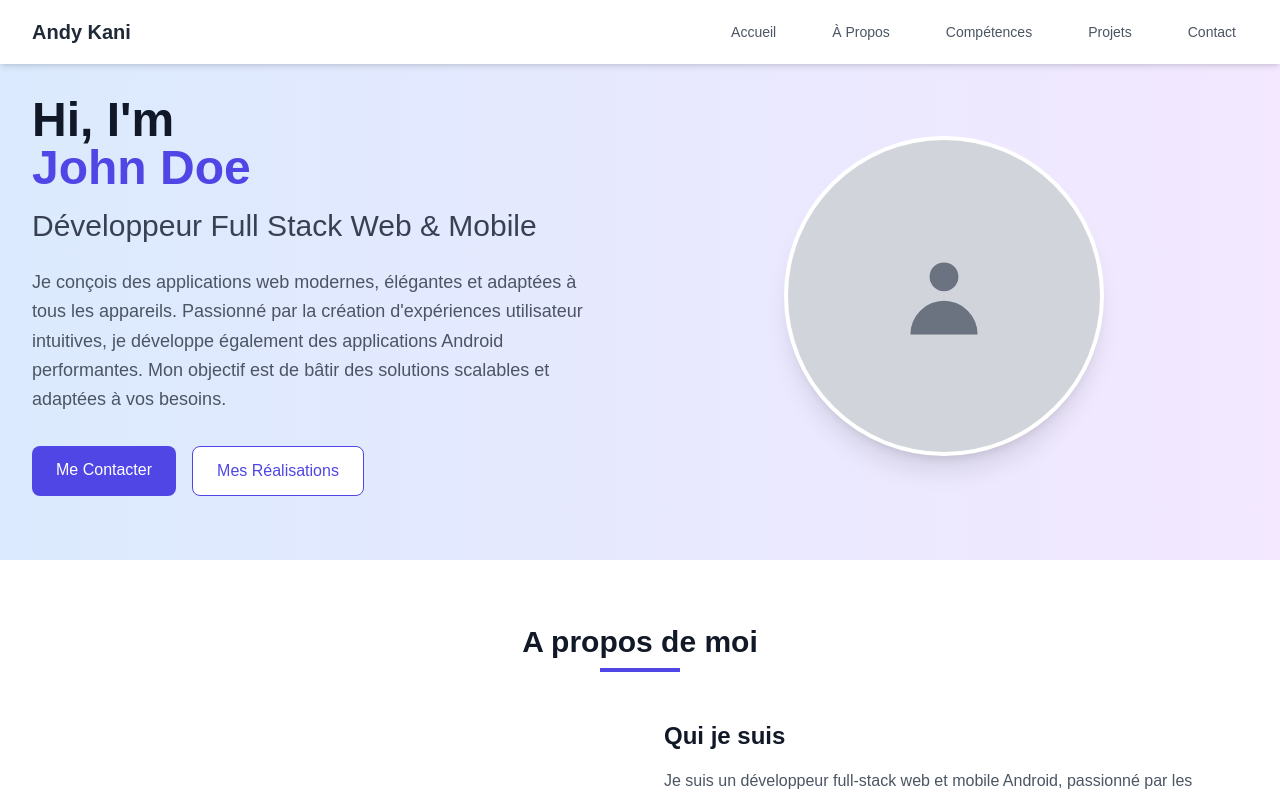
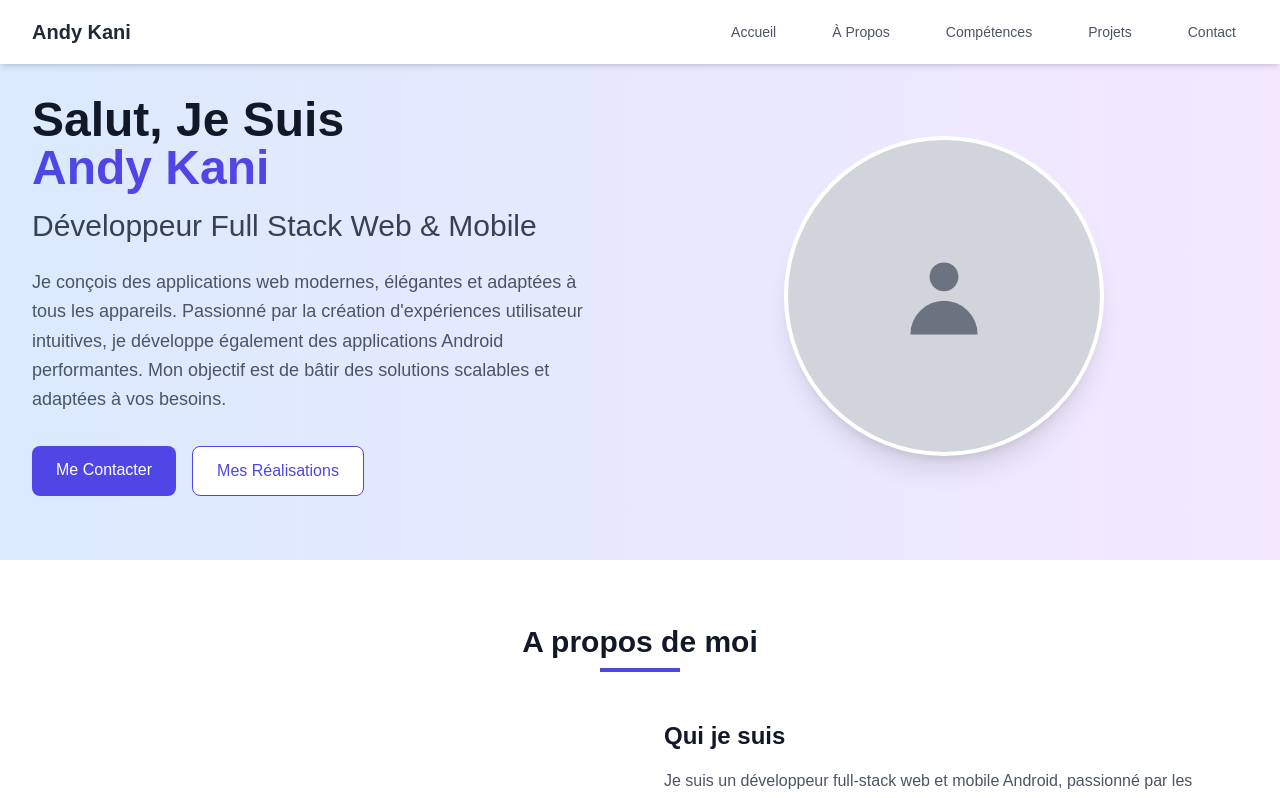
Before and after one commit to andydefer/portfolio, a React (Vite) app: page / in a window 1280 px wide. Shown: the top 798 px of the page. Built offline with nearby package versions, Linux system fonts and the light colour scheme.

Commit message:
Fix name in hero section

```diff
--- a/src/components/Hero.tsx
+++ b/src/components/Hero.tsx
@@ -1,5 +1,6 @@
 import { motion } from "framer-motion";
 import { fadeInLeft, fadeInRight, fadeInUp } from "../utils/animations";
+import { data } from "../utils/data";
 
 const Hero = () => {
   return (
@@ -25,7 +26,7 @@ const Hero = () => {
               animate={{ opacity: 1, y: 0 }}
               transition={{ duration: 0.6, delay: 0.1 }}
             >
-              Hi, I'm
+              Salut, Je Suis
             </motion.span>
             <motion.span
               className="block text-indigo-600"
@@ -33,7 +34,7 @@ const Hero = () => {
               animate={{ opacity: 1, y: 0 }}
               transition={{ duration: 0.6, delay: 0.3 }}
             >
-              John Doe
+              {data.appName}
             </motion.span>
           </motion.h1>
           <motion.h2
```
